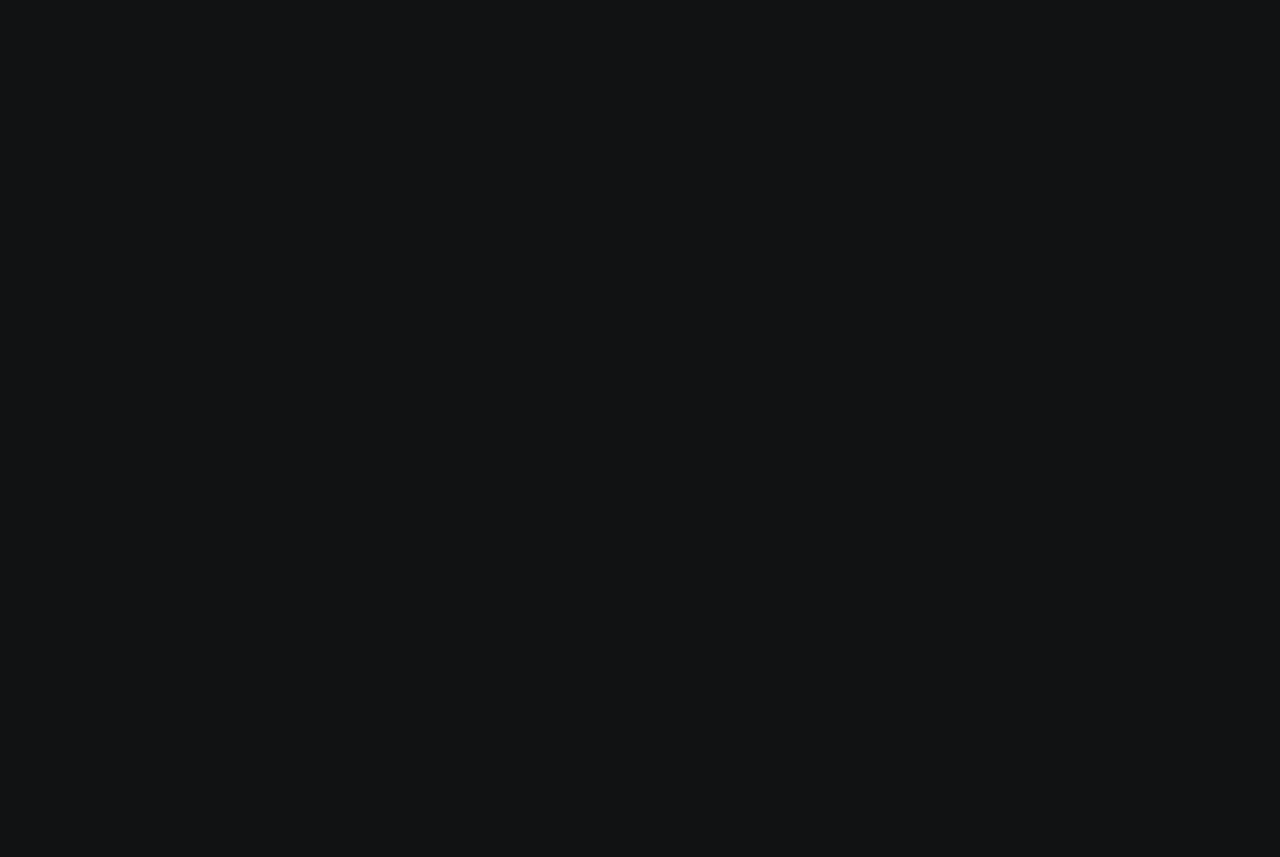
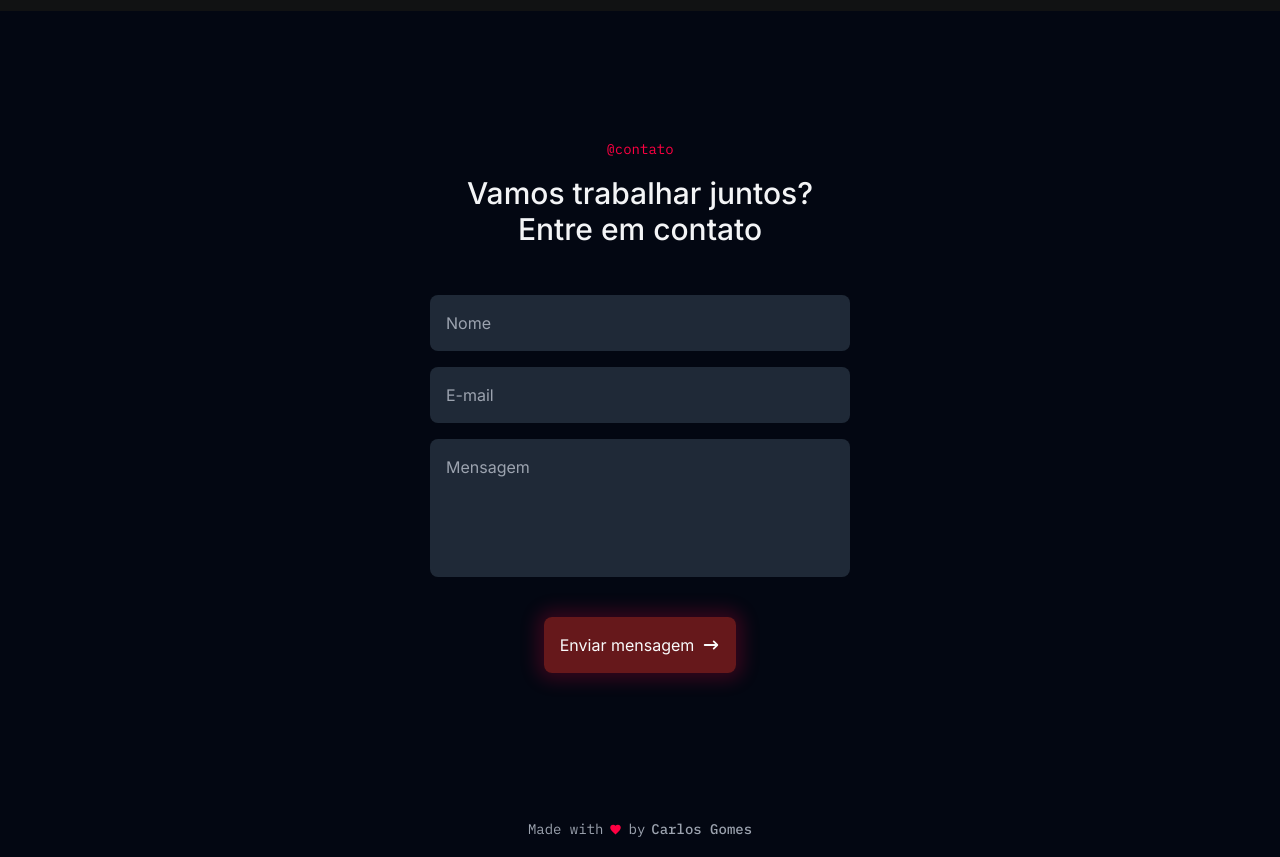
Before and after one commit to 1devcarlos/portfolio, a Next.js app: page / in a window 1280 px wide. Shown: the part 3720-4577 px from the top of the page. Before the commit the page ends 3731 px from the top, so only its background shows below. Built offline with nearby package versions, Linux system fonts and the light colour scheme.

Commit message:
feat: ContactForm e Footer Section Done

```diff
--- /dev/null
+++ b/app/components/ContactForm/index.tsx
@@ -0,0 +1,66 @@
+"use client";
+
+import { zodResolver } from "@hookform/resolvers/zod";
+import { useForm } from "react-hook-form";
+import { HiArrowNarrowRight } from "react-icons/hi";
+import { z } from "zod";
+import { Button } from "../Button";
+import { SectionTitle } from "../pages/home/SectionTitle";
+
+const contactFormSchema = z.object({
+  name: z.string().min(3).max(100),
+  email: z.string().email(),
+  message: z.string().min(1).max(500),
+});
+
+type ContactFormData = z.infer<typeof contactFormSchema>;
+
+export const ContactForm = () => {
+  const { handleSubmit, register } = useForm<ContactFormData>({
+    resolver: zodResolver(contactFormSchema),
+  });
+
+  const onSubmit = (data: ContactFormData) => {
+    console.log(data);
+  };
+
+  return (
+    <section className="py-16 px-6 md:py-32 flex items-center justify-center bg-gray-950">
+      <div className="w-full max-w-[420px] mx-auto">
+        <SectionTitle
+          subtitle="contato"
+          title="Vamos trabalhar juntos? Entre em contato"
+          className="items-center text-center"
+        />
+
+        <form
+          className="mt-12 w-full flex flex-col gap-4"
+          onSubmit={handleSubmit(onSubmit)}
+        >
+          <input
+            placeholder="Nome"
+            className="w-full h-14 bg-gray-800 rounded-lg placeholder:text-gray-400 text-gray-50 p-4 focus:outline-none focus:ring-2 ring-rose"
+            {...register("name")}
+          />
+          <input
+            placeholder="E-mail"
+            type="email"
+            className="w-full h-14 bg-gray-800 rounded-lg placeholder:text-gray-400 text-gray-50 p-4 focus:outline-none focus:ring-2 ring-rose"
+            {...register("email")}
+          />
+          <textarea
+            placeholder="Mensagem"
+            className="resize-none w-full h-[138px] bg-gray-800 rounded-lg placeholder:text-gray-400 text-gray-50 p-4 focus:outline-none focus:ring-2 ring-rose"
+            maxLength={500}
+            {...register("message")}
+          />
+
+          <Button className="w-max mx-auto mt-6 shadow-button">
+            Enviar mensagem
+            <HiArrowNarrowRight size={18} />
+          </Button>
+        </form>
+      </div>
+    </section>
+  );
+};
--- /dev/null
+++ b/app/components/Footer/index.tsx
@@ -0,0 +1,14 @@
+import { IoMdHeart } from "react-icons/io";
+
+export const Footer = () => {
+  return (
+    <footer className="h-14 w-full flex items-center justify-center bg-gray-950 ">
+      <span className="flex items-center gap-1.5 text-xs sm:text-sm font-mono text-gray-400 ">
+        Made with
+        <IoMdHeart className="text-rose" size={13} />
+        by
+        <strong className="font-medium">Carlos Gomes</strong>
+      </span>
+    </footer>
+  );
+};
--- a/app/layout.tsx
+++ b/app/layout.tsx
@@ -1,7 +1,9 @@
 import { IBM_Plex_Mono, Inter } from "next/font/google";
 
+import { ContactForm } from "./components/ContactForm";
 import { Header } from "./components/header";
 import "./globals.css";
+import { Footer } from "./components/Footer";
 
 const inter = Inter({
   subsets: ["latin"],
@@ -30,6 +32,8 @@ export default function RootLayout({
       <body>
         <Header />
         {children}
+        <ContactForm />
+        <Footer />
       </body>
     </html>
   );
```
